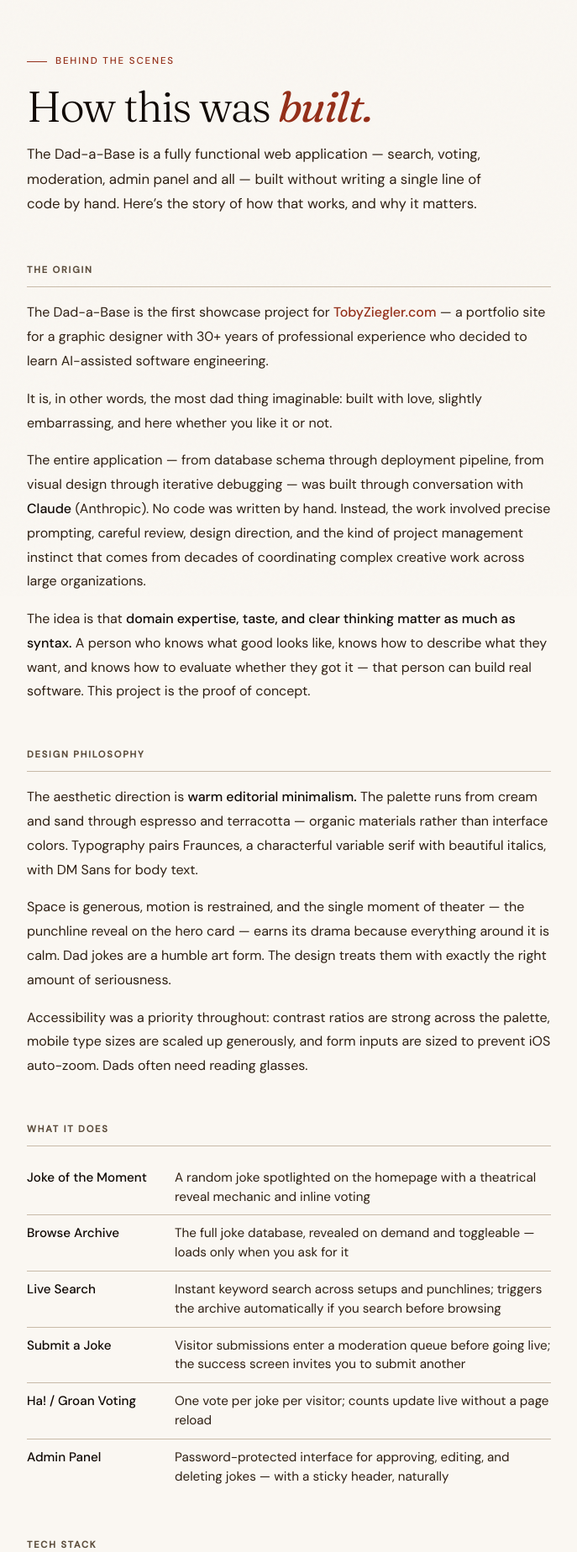
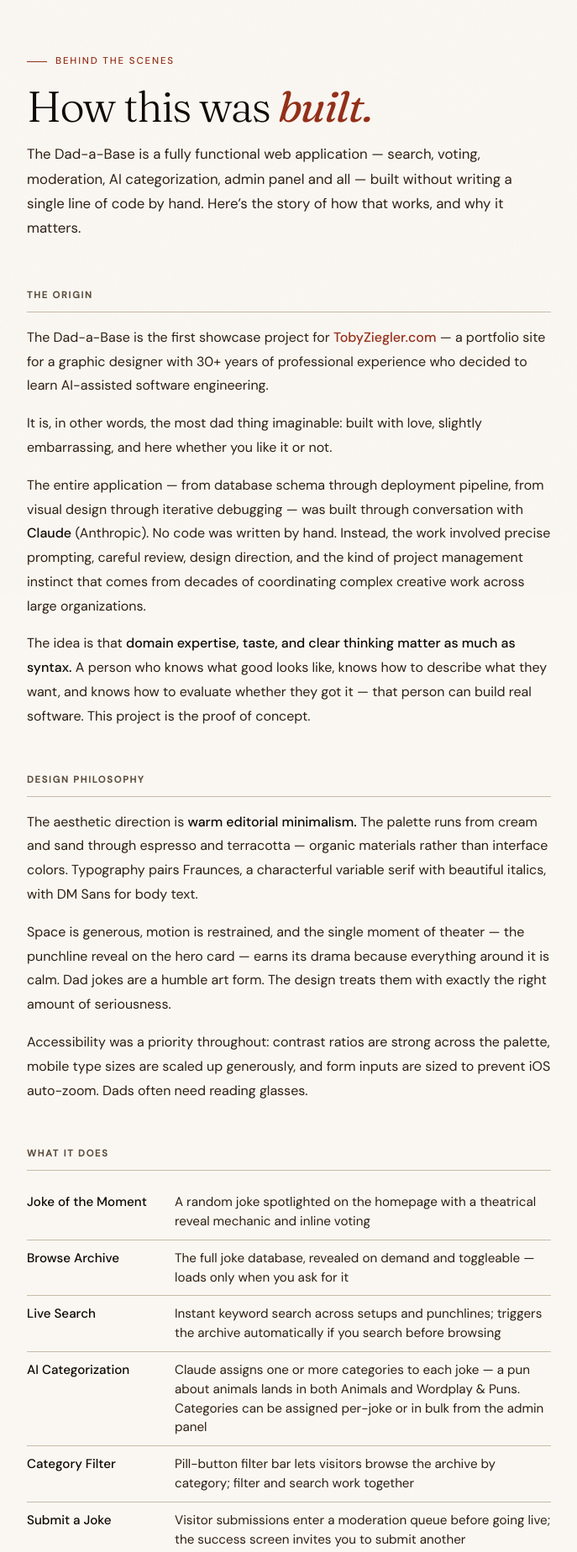
Before and after one commit to TobyZiegler/dadabase, a PHP site: page /about.php in a window 1280 px wide. Shown: the part 90-1938 px from the top of the page at 84% size, without its empty margins (296-983 px from the left). Run offline with PHP 8.4, Linux system fonts and the light colour scheme.

Commit message:
Updates to about and README.

```diff
--- a/about.php
+++ b/about.php
@@ -275,8 +275,9 @@
   <h1 class="about-title">How this was <em>built.</em></h1>
   <p class="about-subtitle">
     The Dad-a-Base is a fully functional web application — search, voting,
-    moderation, admin panel and all — built without writing a single line
-    of code by hand. Here&rsquo;s the story of how that works, and why it matters.
+    moderation, AI categorization, admin panel and all — built without writing
+    a single line of code by hand. Here&rsquo;s the story of how that works,
+    and why it matters.
   </p>
 
   <!-- ── Origin Story ─────────────────────────────────────────────── -->
@@ -336,9 +337,11 @@
       <li><span class="feat-name">Joke of the Moment</span> A random joke spotlighted on the homepage with a theatrical reveal mechanic and inline voting</li>
       <li><span class="feat-name">Browse Archive</span> The full joke database, revealed on demand and toggleable &mdash; loads only when you ask for it</li>
       <li><span class="feat-name">Live Search</span> Instant keyword search across setups and punchlines; triggers the archive automatically if you search before browsing</li>
+      <li><span class="feat-name">AI Categorization</span> Claude assigns one or more categories to each joke &mdash; a pun about animals lands in both Animals and Wordplay &amp; Puns. Categories can be assigned per-joke or in bulk from the admin panel</li>
+      <li><span class="feat-name">Category Filter</span> Pill-button filter bar lets visitors browse the archive by category; filter and search work together</li>
       <li><span class="feat-name">Submit a Joke</span> Visitor submissions enter a moderation queue before going live; the success screen invites you to submit another</li>
       <li><span class="feat-name">Ha! / Groan Voting</span> One vote per joke per visitor; counts update live without a page reload</li>
-      <li><span class="feat-name">Admin Panel</span> Password-protected interface for approving, editing, and deleting jokes &mdash; with a sticky header, naturally</li>
+      <li><span class="feat-name">Admin Panel</span> Password-protected interface for approving, editing, categorizing, and deleting jokes &mdash; with bulk import and export tools</li>
     </ul>
   </div>
 
@@ -349,6 +352,7 @@
       <tr><td>Frontend</td><td>HTML5, CSS3, Vanilla JavaScript</td></tr>
       <tr><td>Backend</td><td>PHP 8.1</td></tr>
       <tr><td>Database</td><td>MySQL 8 via PDO</td></tr>
+      <tr><td>AI</td><td>Claude API (Anthropic) &mdash; multi-category joke classification</td></tr>
       <tr><td>Hosting</td><td>Namecheap Shared Hosting (cPanel)</td></tr>
       <tr><td>Deployment</td><td>Git Version Control via cPanel</td></tr>
       <tr><td>Source Control</td><td>Git &amp; GitHub</td></tr>
@@ -361,7 +365,7 @@
   <div class="about-section">
     <div class="about-section-label">What Went Wrong (And How It Got Fixed)</div>
     <p>
-      The troubleshooting process was as instructive as the building. Three obstacles
+      The troubleshooting process was as instructive as the building. Several obstacles
       stood between a working codebase and a working website:
     </p>
     <div class="obstacle-list">
@@ -396,6 +400,18 @@
           immune to any character a visitor might type into a submission.
         </div>
       </div>
+      <div class="obstacle-card">
+        <div class="obstacle-label">Credentials in Version Control</div>
+        <div class="obstacle-desc">
+          During deployment of the multi-category update, <code style="font-size:0.88em;background:var(--cream);padding:1px 6px;border-radius:4px">db.php</code>
+          &mdash; the file containing the database password and Anthropic API key &mdash;
+          was accidentally committed to the public GitHub repository. GitHub&rsquo;s secret
+          scanning caught it immediately and blocked the push. The commit was surgically
+          removed from history, the credentials were rotated, and
+          <code style="font-size:0.88em;background:var(--cream);padding:1px 6px;border-radius:4px">db.php</code> was
+          permanently removed from Git tracking. A lesson learned once, remembered permanently.
+        </div>
+      </div>
     </div>
   </div>
 
@@ -407,7 +423,6 @@
     Planned improvements to this project include:</p>
     <ul class="next-list">
       <li>Pagination for large joke counts</li>
-      <li>Joke categories and tags</li>
       <li>Top-rated jokes leaderboard</li>
       <li>Social sharing buttons</li>
       <li>Joke of the Day feature</li>
```
Also changed, not shown: README-dadabase.md.
